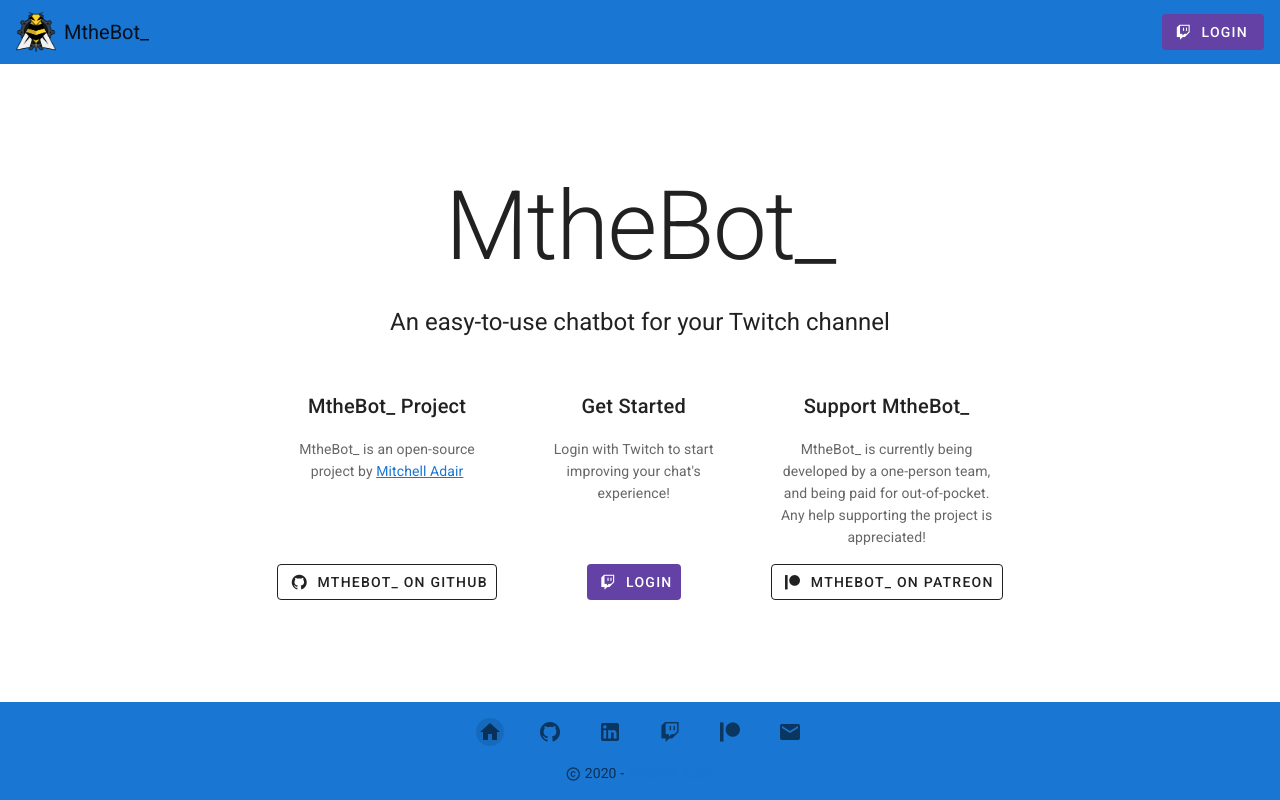
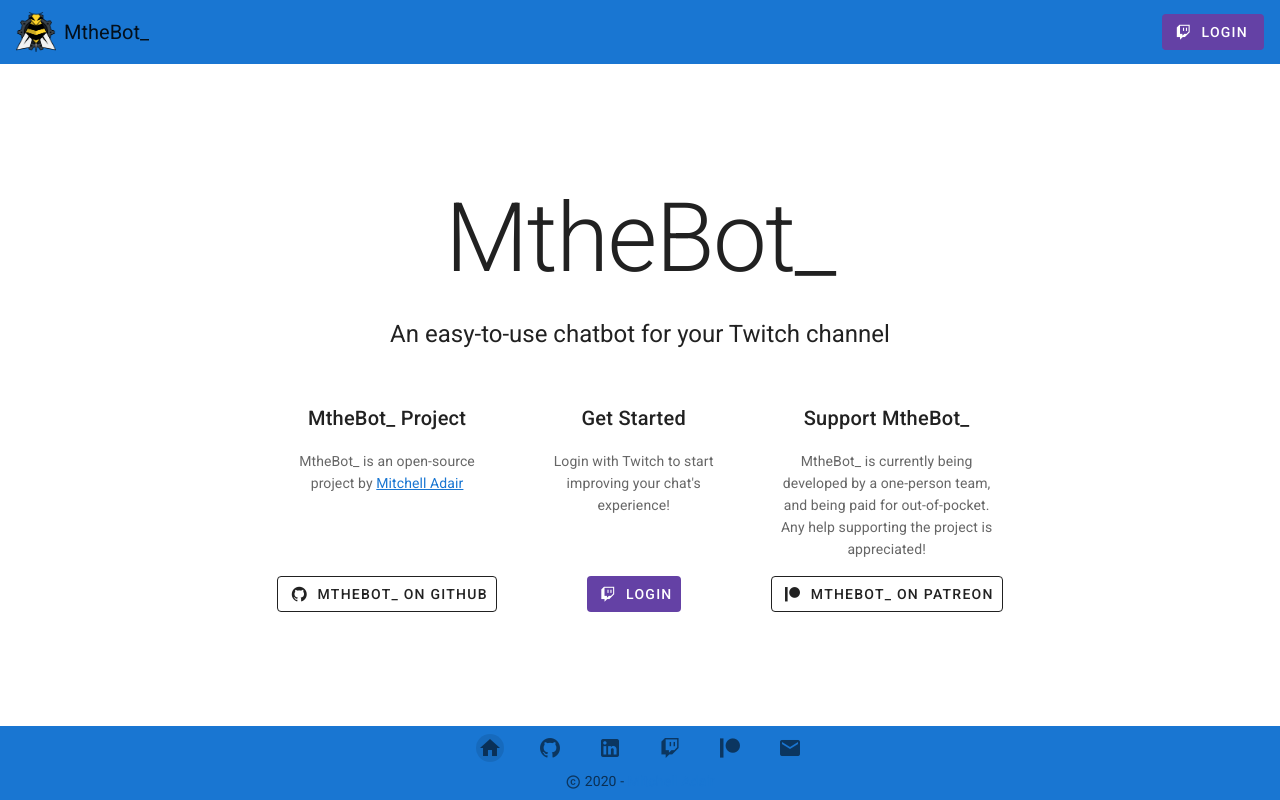
Before and after one commit to mitchwadair/mthebotweb, a Vue app: page / in a window 1280 px wide. Built offline with nearby package versions, Linux system fonts and the light colour scheme.

Commit message:
improve some page styling, footer less intrusive

```diff
--- a/src/App.vue
+++ b/src/App.vue
@@ -30,7 +30,7 @@
 
     <v-footer app fixed padless width="100%" style="bottom: 0">
       <v-card flat tile width="100%" class='text-center' color="primary">
-        <v-card-text class="pb-0">
+        <v-card-text class="pt-2 pb-0">
           <v-btn class="mx-4" icon small to="/">
             <v-icon>mdi-home</v-icon>
           </v-btn>
@@ -38,7 +38,7 @@
             <v-icon>{{icon.icon}}</v-icon>
           </v-btn>
         </v-card-text>
-        <v-card-text>
+        <v-card-text class='py-2'>
           <v-icon small>mdi-copyright</v-icon>
           {{ new Date().getFullYear() }} -
           <a href="https://github.com/mitchwadair" target="_blank" rel="noopener noreferrer">Mitchell Adair</a>
--- a/src/pages/Commands.vue
+++ b/src/pages/Commands.vue
@@ -2,7 +2,7 @@
     <div id='commands'>
         <v-container>
             <v-row>
-                <v-col class='mx-6'>
+                <v-col class='mx-3'>
                     <h1 class='display-2 font-weight-light'>Channel Commands</h1>
                     <h2 class='subtitle-1 font-weight-light mx-2'>Configure MtheBot_'s commands for your channel.</h2>
                 </v-col>
--- a/src/pages/Events.vue
+++ b/src/pages/Events.vue
@@ -2,7 +2,7 @@
     <div id="events">
         <v-container>
             <v-row>
-                <v-col class='mx-6'>
+                <v-col class='mx-3'>
                     <h1 class='display-2 font-weight-light'>Channel Events</h1>
                     <h2 class='subtitle-1 font-weight-light mx-2'>Configure the messages sent to chat by MtheBot_ for various channel events.</h2>
                 </v-col>
```
